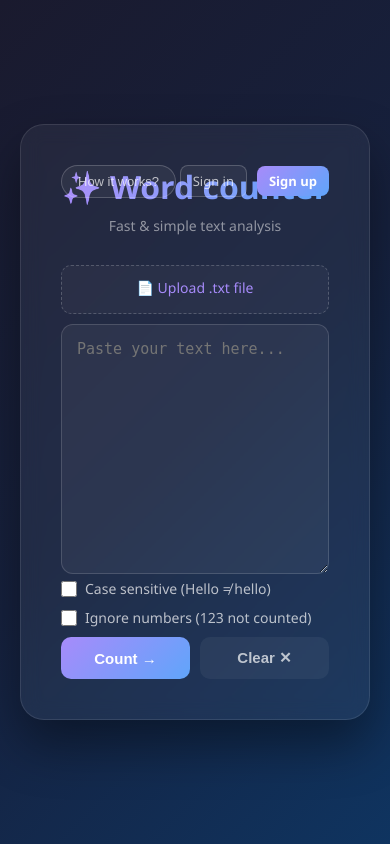
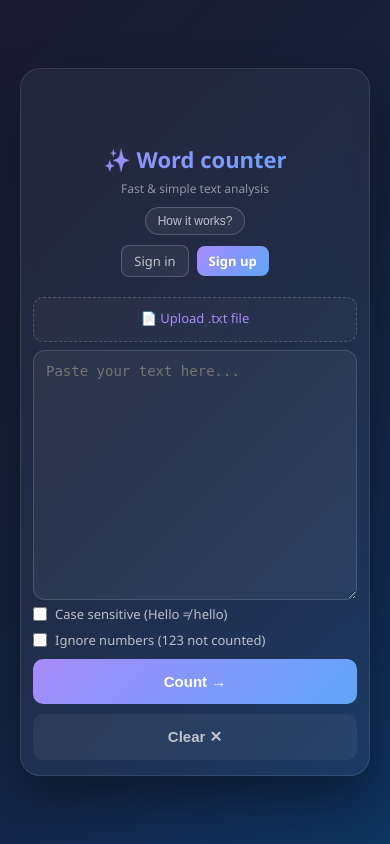
Before and after one commit to aylihC/word_counter, a Django app: page / in a window 390 px wide. Run offline with Django 5.2, Linux system fonts and the light colour scheme.

Commit message:
mobile css

```diff
--- /dev/null
+++ b/main/static/css/mobile.css
@@ -0,0 +1,255 @@
+/* === МОБИЛЬНАЯ АДАПТАЦИЯ === */
+@media (max-width: 900px) {
+
+    /* Уменьшаем отступы контейнера */
+    .container {
+        padding: 20px 15px;
+        border-radius: 20px;
+    }
+
+    /* === ШАПКА - ИСПРАВЛЕНИЕ НАЛОЖЕНИЯ === */
+    .header-section {
+        margin-bottom: 20px;
+        padding-top: 60px; /* Место для кнопок сверху */
+    }
+
+    h1 {
+        font-size: 26px;
+        margin-bottom: 6px;
+    }
+
+    .subtitle {
+        font-size: 13px;
+        margin-bottom: 10px;
+    }
+
+    /* Кнопки в шапке - переносим под заголовок */
+    .how-it-works-btn {
+        position: static; /* Убираем абсолютное позиционирование */
+        display: inline-block;
+        margin-bottom: 10px;
+        font-size: 12px;
+        padding: 6px 12px;
+    }
+
+    .auth-buttons {
+        position: static; /* Убираем абсолютное позиционирование */
+        display: flex;
+        gap: 8px;
+        margin-bottom: 15px;
+        justify-content: center;
+    }
+
+    .auth-buttons a {
+        font-size: 12px;
+        padding: 6px 12px;
+    }
+
+    /* AI Badge - по центру под кнопками */
+    .ai-badge {
+        margin-top: 10px;
+        font-size: 12px;
+        padding: 6px 10px;
+    }
+
+    /* === ДВУХКОЛОНОЧНЫЙ МАКЕТ - ОДНА КОЛОНКА === */
+    .results-layout {
+        grid-template-columns: 1fr;
+        gap: 20px;
+    }
+
+    /* Правая колонка - без фиксированной высоты */
+    .results-section {
+        max-height: none;
+        overflow-y: visible;
+        padding-right: 0;
+    }
+
+    /* === ФОРМА === */
+    textarea {
+        min-height: 150px;
+        font-size: 14px;
+        padding: 12px;
+    }
+
+    .file-upload {
+        padding: 8px;
+        margin-bottom: 8px;
+    }
+
+    .file-upload label {
+        font-size: 13px;
+    }
+
+    .form-options {
+        gap: 8px;
+        font-size: 13px;
+    }
+
+    .form-options label {
+        font-size: 13px;
+    }
+
+    .form-options input[type="checkbox"] {
+        width: 14px;
+        height: 14px;
+    }
+
+    /* Кнопки Count и Clear */
+    .form-buttons {
+        flex-direction: row;
+        gap: 10px;
+    }
+
+    .form-buttons button {
+        flex: 1;
+        padding: 14px;
+        font-size: 15px;
+    }
+
+    .btn-count {
+        flex: 1.5;
+    }
+
+    /* === КАРТОЧКИ РЕЗУЛЬТАТОВ === */
+    .card {
+        padding: 12px;
+    }
+
+    .card-title {
+        font-size: 10px;
+        margin-bottom: 10px;
+    }
+
+    /* Статистика 2x2 */
+    .stats-grid {
+        grid-template-columns: 1fr 1fr;
+        gap: 8px;
+    }
+
+    .stat-item {
+        padding: 10px;
+    }
+
+    .stat-value {
+        font-size: 18px;
+    }
+
+    .stat-label {
+        font-size: 10px;
+    }
+
+    /* Время */
+    .time-grid {
+        grid-template-columns: 1fr 1fr;
+        gap: 10px;
+    }
+
+    .time-stat {
+        padding: 12px 10px;
+    }
+
+    .time-icon {
+        font-size: 20px;
+        margin-bottom: 6px;
+    }
+
+    .time-value {
+        font-size: 16px;
+    }
+
+    .time-label {
+        font-size: 10px;
+    }
+
+    /* Top Words */
+    .word-header {
+        font-size: 11px;
+    }
+
+    /* === ЭКСПОРТ === */
+    .export-bar {
+        flex-direction: column;
+        border-radius: 10px;
+    }
+
+    .export-bar form {
+        width: 100%;
+    }
+
+    .export-bar .btn-export {
+        padding: 12px;
+        font-size: 13px;
+        border-right: none !important;
+        border-bottom: 1px solid rgba(255, 255, 255, 0.15);
+    }
+
+    .export-bar .btn-export:last-child {
+        border-bottom: none;
+    }
+
+    /* === МОДАЛЬНОЕ ОКНО === */
+    .modal-content {
+        margin: 15px;
+        padding: 25px 20px;
+        max-width: calc(100% - 30px);
+    }
+
+    .modal-content h2 {
+        font-size: 18px;
+        margin-bottom: 15px;
+    }
+
+    .modal-content p {
+        font-size: 14px;
+        line-height: 1.7;
+    }
+
+    .modal-close {
+        top: 10px;
+        right: 10px;
+        font-size: 22px;
+    }
+}
+
+/* === ОЧЕНЬ МАЛЕНЬКИЕ ЭКРАНЫ (менее 480px) === */
+@media (max-width: 480px) {
+
+    h1 {
+        font-size: 22px;
+    }
+
+    .subtitle {
+        font-size: 12px;
+    }
+
+    .container {
+        padding: 15px 12px;
+    }
+
+    /* Статистика - можно сделать в 1 колонку если нужно */
+    .stats-grid {
+        grid-template-columns: 1fr 1fr; /* Оставляем 2 для наглядности */
+    }
+
+    .stat-value {
+        font-size: 16px;
+    }
+
+    .stat-label {
+        font-size: 9px;
+    }
+
+    /* Кнопки Count/Clear - друг под другом */
+    .form-buttons {
+        flex-direction: column;
+    }
+
+    .form-buttons button {
+        width: 100%;
+    }
+
+    .btn-count {
+        flex: none;
+    }
+}
--- a/main/templates/counter.html
+++ b/main/templates/counter.html
@@ -7,8 +7,11 @@
     <meta name="viewport" content="width=device-width, initial-scale=1.0">
     <title>Word counter</title>
 
-    <!-- Подключаем внешний CSS -->
+    <!-- Основной CSS -->
     <link rel="stylesheet" href="{% static 'css/style.css' %}">
+
+    <!-- МОБИЛЬНЫЙ CSS -->
+    <link rel="stylesheet" href="{% static 'css/mobile.css' %}">
 
 </head>
 <body>
@@ -145,18 +148,44 @@
             {% endif %}
 
 
-            <!-- Export -->
+            <!-- === ОБЪЕДИНЕННАЯ ПАНЕЛЬ ЭКСПОРТА === -->
+            <div class="export-bar">
+                <!-- 1. TXT Кнопка -->
                 <form action="/export/" method="POST">
                     {% csrf_token %}
+                    <!-- Скрытые поля для данных -->
                     <input type="hidden" name="text" value="{{ text }}">
                     <input type="hidden" name="word" value="{{ word }}">
                     <input type="hidden" name="chars" value="{{ chars }}">
                     <input type="hidden" name="chars_no_spaces" value="{{ chars_no_spaces }}">
-                <button type="submit" class="btn-export">📥 Export to .txt</button>
+                    <input type="hidden" name="unique_words" value="{{ unique_words }}">
+
+                    <button type="submit" class="btn-export txt-btn">
+                        📄 Export to .txt
+                    </button>
                 </form>
 
+                <!-- 2. PDF Кнопка -->
+                <form action="/export-pdf/" method="POST">
+                    {% csrf_token %}
+                    <!-- Скрытые поля для данных -->
+                    <input type="hidden" name="text" value="{{ text }}">
+                    <input type="hidden" name="word" value="{{ word }}">
+                    <input type="hidden" name="chars" value="{{ chars }}">
+                    <input type="hidden" name="chars_no_spaces" value="{{ chars_no_spaces }}">
+                    <input type="hidden" name="unique_words" value="{{ unique_words }}">
+                    <input type="hidden" name="reading_time" value="{{ reading_time }}">
+                    <input type="hidden" name="speaking_time" value="{{ speaking_time }}">
+                    <input type="hidden" name="sentiment_label" value="{{ sentiment_label }}">
+                    <input type="hidden" name="top_words" value="{% for item in top_words %}{{ item.word }} - {{ item.count }} ({{ item.percent }}%)&#10;{% endfor %}">
+
+                    <button type="submit" class="btn-export pdf-btn">
+                        📕 Export to PDF
+                    </button>
+                </form>
             </div>
     </div>
+
 
     <!-- ЕСЛИ НЕТ ТЕКСТА (просто форма) -->
     {% else %}
--- a/main/urls.py
+++ b/main/urls.py
@@ -16,4 +16,5 @@ urlpatterns = [
     path('password-reset-confirm/<uidb64>/<token>/', auth_views.PasswordResetConfirmView.as_view(template_name='password_reset_confirm.html'), name='password_reset_confirm'),
     path('password-reset-complete/', auth_views.PasswordResetCompleteView.as_view(template_name='password_reset_complete.html'), name='password_reset_complete'),
     path('activate/<uidb64>/<token>/', views.activate, name='activate'),
+    path('export-pdf/', views.export_pdf, name='export_pdf'),
 ]
--- a/main/views.py
+++ b/main/views.py
@@ -19,6 +19,7 @@ from django_ratelimit.decorators import ratelimit
 from textblob import TextBlob
 from pypdf import PdfReader
 from fpdf import FPDF
+from io import BytesIO
 from datetime import datetime
 
 
@@ -273,6 +274,120 @@ Characters without spaces: {chars_no_spaces}
         return response
 
 
+
+def export_pdf(request):
+    if request.method == 'POST':
+        try:
+            # Получаем все данные
+            text = request.POST.get('text', '')
+            word_count = request.POST.get('word', '0')
+            unique_words = request.POST.get('unique_words', '0')
+            chars = request.POST.get('chars', '0')
+            chars_no_spaces = request.POST.get('chars_no_spaces', '0')
+            reading_time = request.POST.get('reading_time', '0')
+            speaking_time = request.POST.get('speaking_time', '0')
+            sentiment_label = request.POST.get('sentiment_label', 'N/A')
+            top_words = request.POST.get('top_words', '')
+
+            # === УДАЛЯЕМ ЭМОДЗИ ===
+            emoji_pattern = re.compile("["
+                u"\U0001F600-\U0001F64F"  # emoticons
+                u"\U0001F300-\U0001F5FF"  # symbols & pictographs
+                u"\U0001F680-\U0001F6FF"  # transport & map symbols
+                u"\U0001F1E0-\U0001F1FF"  # flags
+                u"\U00002702-\U000027B0"
+                u"\U000024C2-\U0001F251"
+                "]+", flags=re.UNICODE)
+
+            text = emoji_pattern.sub(r'', text)
+            sentiment_label = emoji_pattern.sub(r'', sentiment_label)
+            # ======================
+
+            buffer = BytesIO()
+            pdf = FPDF()
+            pdf.add_page()
+
+            # ЗАГОЛОВОК
+            pdf.set_font("Helvetica", size=18, style='B')
+            pdf.set_text_color(100, 80, 180)
+            pdf.cell(0, 15, "Word Counter Analysis", align='C')
+            pdf.ln(20)
+
+            # СТАТИСТИКА
+            pdf.set_font("Helvetica", size=12, style='B')
+            pdf.set_text_color(0, 0, 0)
+
+            pdf.set_fill_color(240, 240, 250)
+            pdf.cell(90, 15, f"Total Words: {word_count}", border=1, fill=True)
+            pdf.cell(0, 15, f"Unique Words: {unique_words}", border=1, fill=True)
+            pdf.ln(15)
+
+            pdf.cell(90, 15, f"Characters: {chars}", border=1, fill=True)
+            pdf.cell(0, 15, f"Without Spaces: {chars_no_spaces}", border=1, fill=True)
+            pdf.ln(20)
+
+            # ВРЕМЯ
+            pdf.set_font("Helvetica", size=14, style='B')
+            pdf.cell(0, 10, "Reading & Speaking Time:", border=0)
+            pdf.ln(8)
+
+            pdf.set_font("Helvetica", size=12)
+            pdf.cell(0, 10, f"Reading: {reading_time}")
+            pdf.ln(8)  # Переход на новую строку
+            pdf.cell(0, 10, f"Speaking: {speaking_time}")
+            pdf.ln(15)
+
+            # НАСТРОЕНИЕ
+            pdf.set_font("Helvetica", size=14, style='B')
+            pdf.cell(0, 10, f"Sentiment: {sentiment_label}", border=0)
+            pdf.ln(15)
+
+            # TOP WORDS
+            pdf.set_font("Helvetica", size=14, style='B')
+            pdf.cell(0, 10, "Top Words:", border=0)
+            pdf.ln(8)
+
+            pdf.set_font("Helvetica", size=10)
+            if top_words:
+                for word_line in top_words.split('\n')[:10]:
+                    pdf.cell(0, 6, word_line)
+                    pdf.ln(6)
+            pdf.ln(10)
+
+            # ТЕКСТ
+            pdf.set_font("Helvetica", size=12, style='B')
+            pdf.cell(0, 10, "Text Content:", border=0)
+            pdf.ln(8)
+
+            pdf.set_font("Helvetica", size=10)
+            safe_text = text.encode('latin-1', errors='replace').decode('latin-1')
+            if len(safe_text) > 2000:
+                safe_text = safe_text[:2000] + "..."
+            pdf.multi_cell(0, 6, safe_text)
+
+            # Сохранение
+            pdf_bytes = pdf.output(dest='S')
+            if isinstance(pdf_bytes, str):
+                pdf_bytes = pdf_bytes.encode('latin-1')
+
+            buffer.write(pdf_bytes)
+            buffer.seek(0)
+
+            response = HttpResponse(buffer.getvalue(), content_type='application/pdf')
+            response['Content-Disposition'] = 'attachment; filename="word_analysis.pdf"'
+            return response
+
+        except Exception as e:
+            import traceback
+            traceback.print_exc()
+            return render(request, 'counter.html', {
+                'error': f'Ошибка PDF: {str(e)}'
+            })
+
+    return redirect('counter')
+
+
+
 @ratelimit(key='ip', rate='5/m', block=True)
 def register(request):
     if request.method == 'POST':
```
Also changed, not shown: main/static/css/style.css (+43 -18 lines). Lines whose indentation alone changed are shown as unchanged.
